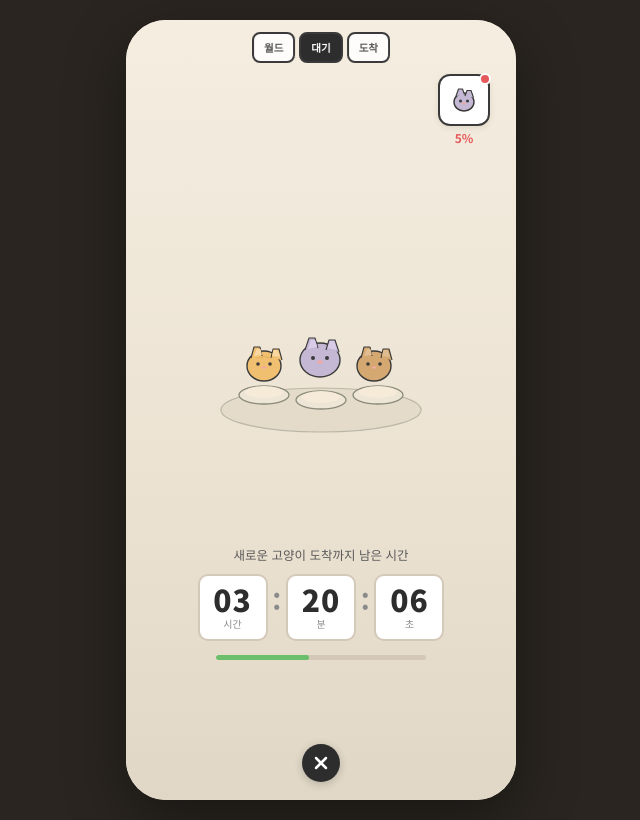
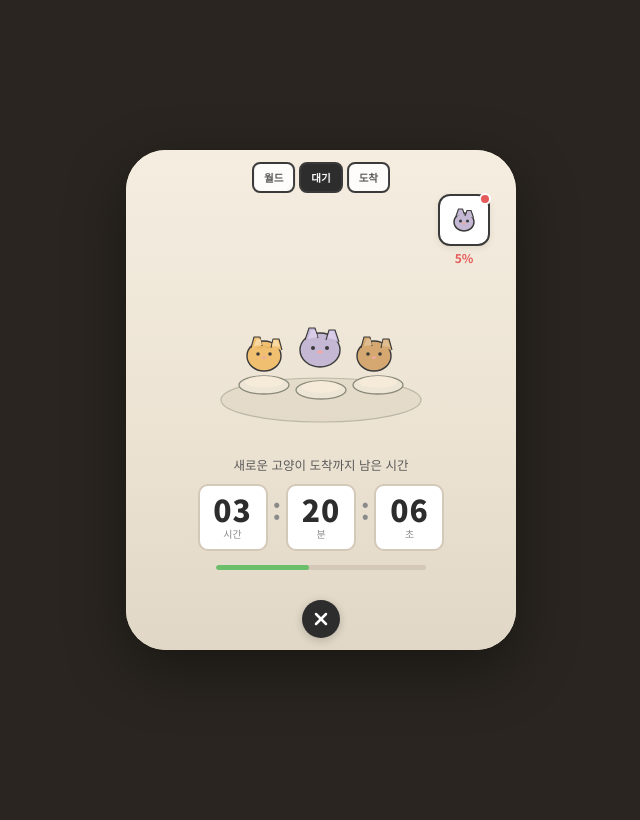
Before and after one commit to JMKFamily/Designs, a plain HTML site: page ANC/offline_system-260526created.html in a window 1280 px wide. Both pictures are taken after a click on the element 640 px from the left and 354 px from the top of the page. Shown: the whole page, without its empty margins (319-959 px from the left). Drawn offline with Linux system fonts and the light colour scheme.

Commit message:
Update offline_system-260526created.html

```diff
--- a/ANC/offline_system-260526created.html
+++ b/ANC/offline_system-260526created.html
@@ -38,7 +38,7 @@
 
   .phone-frame {
     width: 390px;
-    height: 780px;
+    height: 500px;
     background: var(--bg-cream);
     border-radius: 40px;
     overflow: hidden;
@@ -56,7 +56,7 @@
 
   .station-wrap {
     position: absolute;
-    top: 32%;
+    top: 22%;
     left: 50%;
     transform: translateX(-50%);
     width: 230px;
@@ -109,7 +109,7 @@
   /* Badge (top-right) */
   .badge {
     position: absolute;
-    top: 54px;
+    top: 44px;
     right: 26px;
     display: flex;
     flex-direction: column;
@@ -160,7 +160,7 @@
   /* Arrived title (between badge and floating cat, centered) */
   .arrived-title {
     position: absolute;
-    top: 17%;
+    top: 13%;
     left: 0;
     right: 0;
     text-align: center;
@@ -197,7 +197,7 @@
   /* Adopt toast (between object and world-info text) */
   .adopt-toast {
     position: absolute;
-    bottom: 200px;
+    bottom: 110px;
     left: 0;
     right: 0;
     text-align: center;
@@ -221,7 +221,7 @@
   /* World state info text */
   .world-info {
     position: absolute;
-    bottom: 80px;
+    bottom: 30px;
     left: 36px;
     right: 36px;
     text-align: center;
@@ -247,7 +247,7 @@
   /* Bottom UI container */
   .bottom-ui {
     position: absolute;
-    bottom: 140px;
+    bottom: 60px;
     left: 0;
     right: 0;
     display: flex;
@@ -262,6 +262,8 @@
     flex-direction: column;
     align-items: center;
     width: 100%;
+    position: relative;
+    top: -20px;
   }
 
   .timer-group.show { display: flex; }
@@ -382,7 +384,7 @@
   /* Close (x) */
   .x-btn {
     position: absolute;
-    bottom: 18px;
+    bottom: 12px;
     left: 50%;
     transform: translateX(-50%);
     width: 38px;
```
